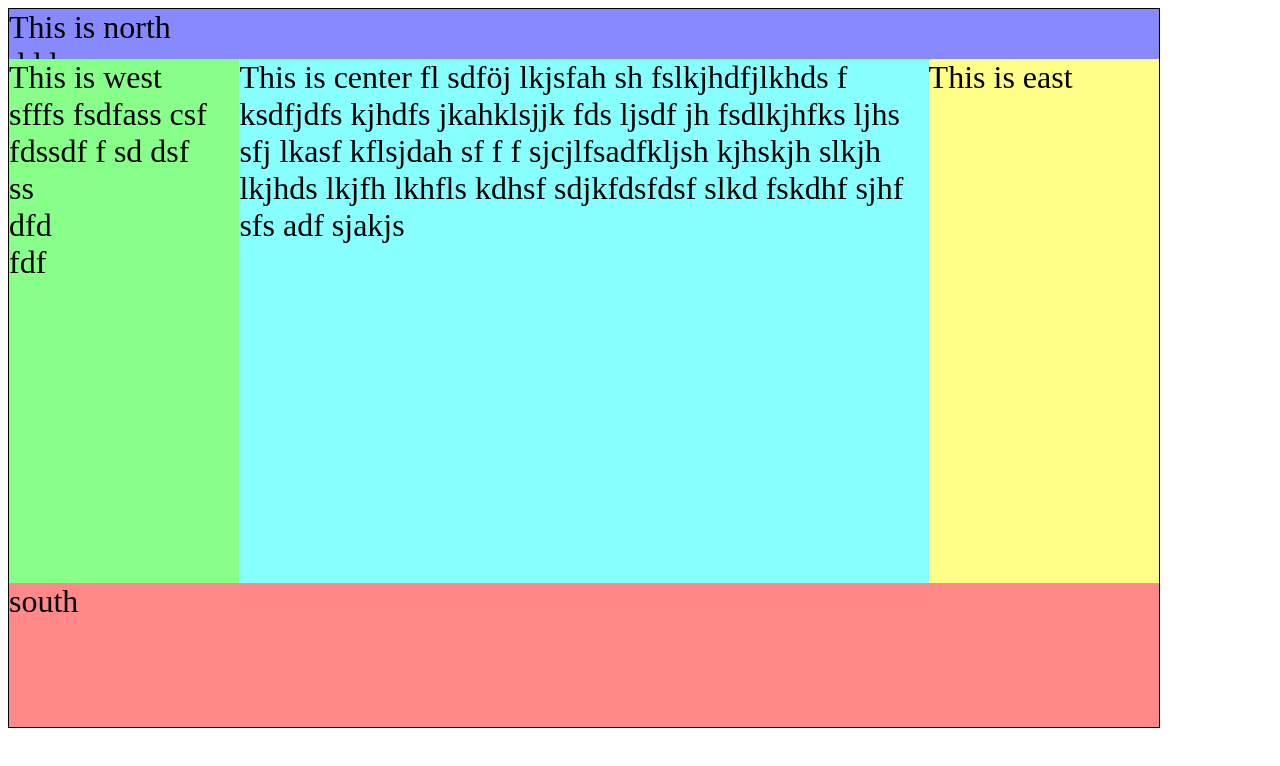
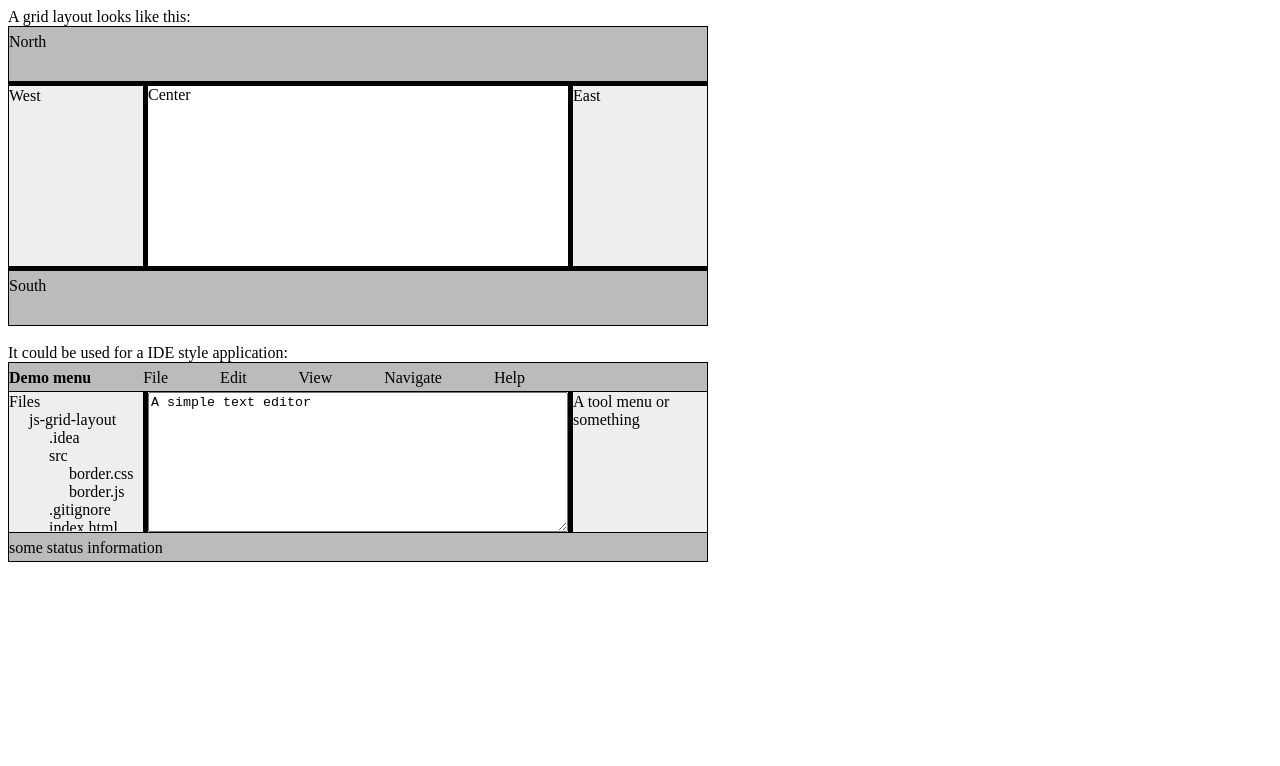
Before and after one commit to nidi3/js-border-layout, a plain HTML site: page index.html in a window 1280 px wide. Drawn offline with Linux system fonts and the light colour scheme.

Commit message:
finish index.html

```diff
--- a/index.html
+++ b/index.html
@@ -6,44 +6,110 @@
     <link rel="stylesheet" href="src/border.css">
 </head>
 <body>
-<div class="border-layout" style="height: 90vh; width: 90vw; border: 1px solid black">
-    <div class="north draggable" size="50px" min-size="10px" max-size="30%" style="background-color: #88f">
+<style>
+    .north, .south {
+        background-color: #bbb;
+        border: 1px solid black;
+        line-height: 30px;
+    }
+
+    .north span {
+        margin-right: 3em;
+    }
+
+    .west, .east {
+        background-color: #eee;
+        border: 1px solid black;
+    }
+
+    .west .content div {
+        padding-left: 20px;
+    }
+
+</style>
+A grid layout looks like this:
+<div class="border-layout" style="height: 300px; width: 700px">
+    <div class="north resizable" size="20%">
         <div class="content">
-            This is north<br>ddd
-
+            North
         </div>
     </div>
-    <div class="west draggable" size="20%" style="background-color: #8f8">
+    <div class="west resizable" size="20%">
         <div class="content">
-            This is west<br>sfffs fsdfass csf fdssdf f sd dsf<br>ss<br>dfd<br>fdf<br>
+            West
         </div>
     </div>
-    <div class="east" style="background-color: #ff8">
+    <div class="east resizable" size="20%">
         <div class="content">
-            This is east
+            East
         </div>
     </div>
-    <div class="south" style="background-color: #f88">
+    <div class="south resizable" size="20%">
         <div class="content">
-            south
+            South
         </div>
     </div>
-    <div class="center" style="background-color: #8ff">
+    <div class="center">
         <div class="content">
-            This is center fl sdföj lkjsfah sh fslkjhdfjlkhds f ksdfjdfs kjhdfs jkahklsjjk fds ljsdf jh fsdlkjhfks
-            ljhs sfj lkasf kflsjdah sf f f sjcjlfsadfkljsh kjhskjh slkjh lkjhds lkjfh lkhfls kdhsf sdjkfdsfdsf
-            slkd fskdhf sjhf sfs adf sjakjs
+            Center
         </div>
     </div>
 </div>
-<style>
-    html {
-        font-size: 200%;
-    }
-</style>
+
+<br>
+It could be used for a IDE style application:
+
+<div class="border-layout" style="height: 200px; width: 700px">
+    <div class="north" size="30px">
+        <div class="content">
+            <span style="font-weight: bold">Demo menu</span>
+            <span>File</span>
+            <span>Edit</span>
+            <span>View</span>
+            <span>Navigate</span>
+            <span>Help</span>
+        </div>
+    </div>
+    <div class="west resizable" size="20%" min-size="30px" max-size="30%">
+        <div class="content">
+            Files
+            <div>
+                js-grid-layout
+                <div>
+                    .idea <br>
+                    src
+                    <div>
+                        border.css <br>
+                        border.js
+                    </div>
+                    .gitignore<br>
+                    index.html<br>
+                    LICENSE<br>
+                    README.md<br>
+                </div>
+            </div>
+        </div>
+    </div>
+    <div class="east resizable" size="20%" min-size="0px" max-size="50%">
+        <div class="content">
+            A tool menu or something
+        </div>
+    </div>
+    <div class="south" size="30px">
+        <div class="content">
+            some status information
+        </div>
+    </div>
+    <div class="center">
+        <div class="content">
+            <textarea style="width: 100%; height: 100%">A simple text editor</textarea>
+        </div>
+    </div>
+</div>
 <script src="src/border.js"></script>
 <script>
-    var b1 = borderLayout(document.querySelector('.border-layout'));
+    borderLayout(document.querySelectorAll('.border-layout')[0]);
+    borderLayout(document.querySelectorAll('.border-layout')[1]);
 </script>
 </body>
 </html>
```
